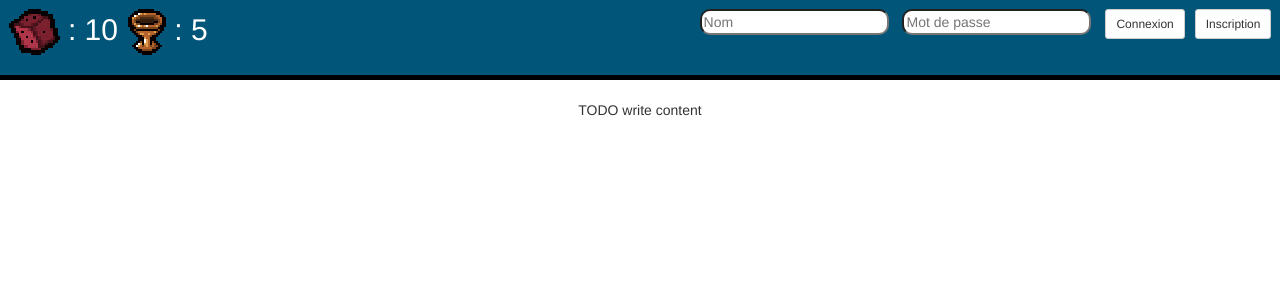
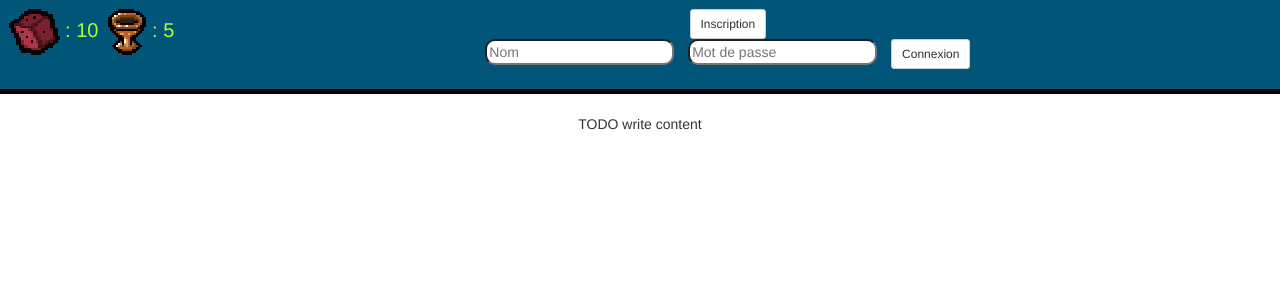
Before and after one commit to Etalon52170/Double-projetweb, a PHP site: page /prototype/accueil.html in a window 1280 px wide. Shown: the top 300 px of the page. Run offline with PHP 8.4, Linux system fonts and the light colour scheme.

Commit message:
modification de 2,3 choses inutiles

```diff
--- a/projetweb/prototype/CascadeStyleSheet.css
+++ b/projetweb/prototype/CascadeStyleSheet.css
@@ -32,7 +32,7 @@ header{
     overflow: hidden;
 }
 
-.right-co
+.right
 {
     float: right;
     margin-left: 10px;
@@ -52,6 +52,10 @@ header{
     line-height: 18.5714302062988px;
 }
 
+.centre{
+    text-align: center;
+}
+
 .left-score
 {
     display: inline-block;
@@ -61,13 +65,10 @@ header{
 
 .ScorePerso
 {
-    font-size: 30px;
-    color: white;
+    font-size: 20px;
+    color: #ADFF2F;
 }
 
-form
-{
-}
 #headprincipal{
     background-color: #28a4c9;
 }
```
